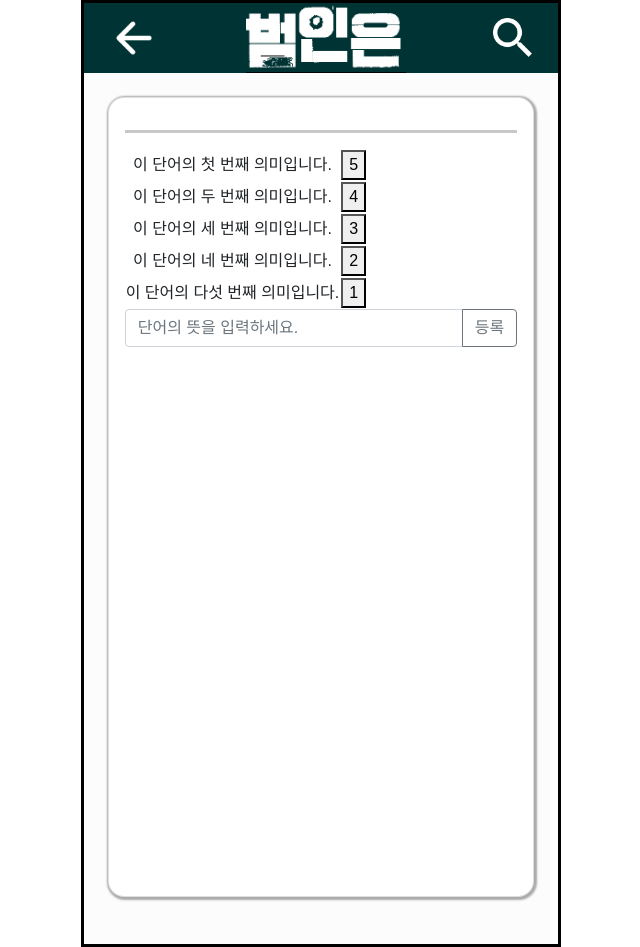
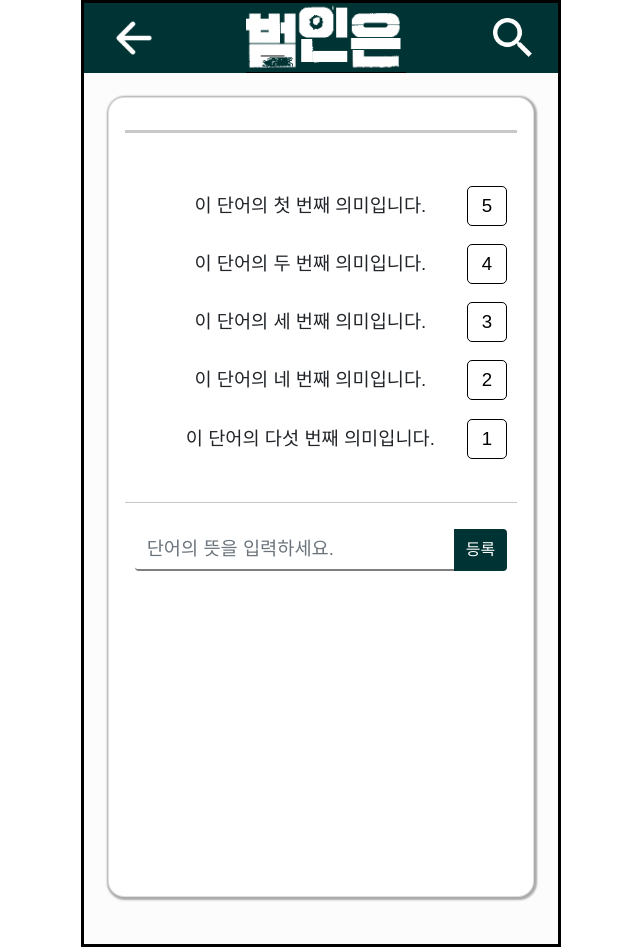
Before and after one commit to l0u0h0/Bum-In-Eun, a React (Create React App) app in the folder frontend/: page /dictionary/detail in a window 1280 px wide. Shown: the whole page, without its empty margins (319-959 px from the left). Built offline with nearby package versions, Linux system fonts and the light colour scheme.

Commit message:
ditc_detail_css

```diff
--- a/frontend/src/components/dictionary/DictionarydetailComponent.jsx
+++ b/frontend/src/components/dictionary/DictionarydetailComponent.jsx
@@ -65,9 +65,9 @@ export default function Dictionarydetail() {
     setData(copy);
   };
   return (
-    <div className="App-crimedetail">
+    <div className="App-dictionarydetail">
       <Header />
-      <Card body className="crimedetail-body">
+      <Card body className="dictionarydetail-body">
         <h2 className="detail-title">{word}</h2>
         <hr className="title-body-between" />
         <div className="detail-body">
@@ -89,20 +89,21 @@ export default function Dictionarydetail() {
               ))}
             </tbody>
           </table>
+          <hr className="table-add-between" />
           <div className="comment-add-area">
             <InputGroup className="mb-3">
               <FormControl
                 aria-label="Example text with button addon"
-                aria-describedby="search-addon"
+                aria-describedby="add-addon"
                 placeholder="단어의 뜻을 입력하세요."
-                className="search-text"
+                className="add-text"
                 ref={setRef}
                 type="input"
               />
               <Button
                 as="input"
                 type="submit"
-                className="search-btn"
+                className="add-btn"
                 variant="outline-secondary"
                 id="button-addon1"
                 onClick={add}
--- a/frontend/src/css/Dictionary.scss
+++ b/frontend/src/css/Dictionary.scss
@@ -86,3 +86,79 @@
     }
   }
 }
+
+// DICTIONARY DETAIL
+.App-dictionarydetail {
+  .dictionarydetail-body {
+    width: 90%;
+    min-height: 100vh;
+    overflow: hidden;
+    margin: auto;
+    margin-top: 5%;
+    margin-bottom: 10%;
+    border-radius: 1rem;
+    box-shadow: 1px 1px 2px 2px rgb(170, 170, 170);
+    text-align: center;
+    .detail-title {
+      margin-top: 3%;
+      font-size: 2.5rem;
+      color: #003333;
+    }
+    .title-body-between {
+      height: 0.2rem;
+    }
+    .detail-body {
+      display: block;
+      justify-content: center;
+      .mean-table {
+        width: 90%;
+        height: 300px;
+        margin: 30px;
+        margin-top: 10%;
+        font-size: 14pt;
+        border-collapse: separate;
+        border-spacing: 0 0.6rem;
+        .mean-comment {
+          width: 90%;
+        }
+        .mean-count {
+          width: 10%;
+          button {
+            min-width: 40px;
+            min-height: 40px;
+            background: none;
+            border: 0.1px solid black;
+            border-radius: 5px;
+          }
+          button:hover {
+            background-color: cornflowerblue;
+            color: white;
+            border: none;
+            transform: scale(1.2);
+            transition: all 0.5s;
+          }
+        }
+      }
+      .comment-add-area {
+        .mb-3 {
+          padding: 10px;
+          .add-text {
+            border: none;
+            border-bottom: 2px solid gray;
+            font-size: 14pt;
+          }
+          .add-btn {
+            border: none;
+            background-color: #003333;
+            color: white;
+          }
+          .add-btn:hover {
+            background-color: cornflowerblue;
+            transform: scale(1.2);
+            transition: all 0.5s;
+          }
+        }
+      }
+    }
+  }
+}
```
